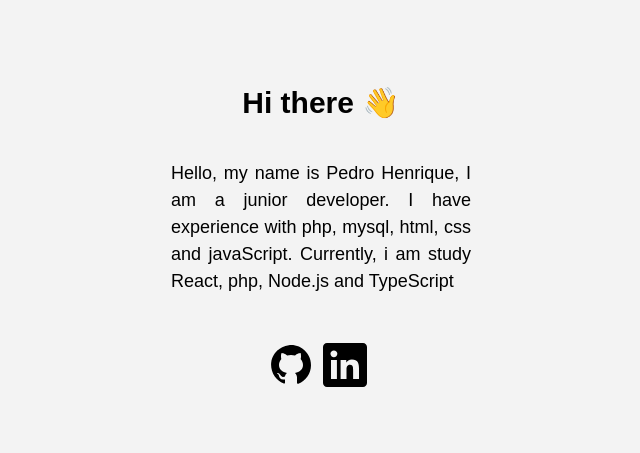
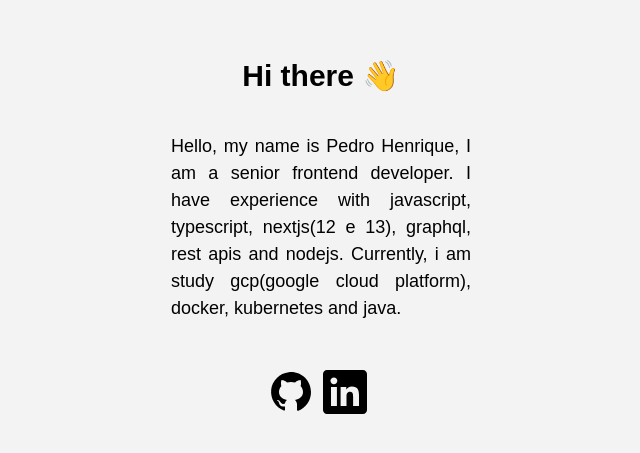
Before and after one commit to PedroHenrique-git/pedrohenrique-git.github.io, a plain HTML site: page index.html in a window 1280 px wide. Shown: the part 159-612 px from the top of the page, without its empty margins (319-959 px from the left). Drawn offline with Linux system fonts and the light colour scheme.

Commit message:
Update index.html

```diff
--- a/index.html
+++ b/index.html
@@ -13,9 +13,9 @@
         <section class="content">
             <h1 class="principal-title">Hi there 👋</h1>
             <p class="principal-text-content">
-                Hello, my name is Pedro Henrique, I am a junior developer.
-                I have experience with php, mysql, html, css and javaScript.
-                Currently, i am study React, php, Node.js and TypeScript
+                Hello, my name is Pedro Henrique, I am a senior frontend developer.
+                I have experience with javascript, typescript, nextjs(12 e 13), graphql, rest apis and nodejs.
+                Currently, i am study gcp(google cloud platform), docker, kubernetes and java.
             </p>
             <div class="links-wrap">
                 <a href="https://github.com/PedroHenrique-git">
```
